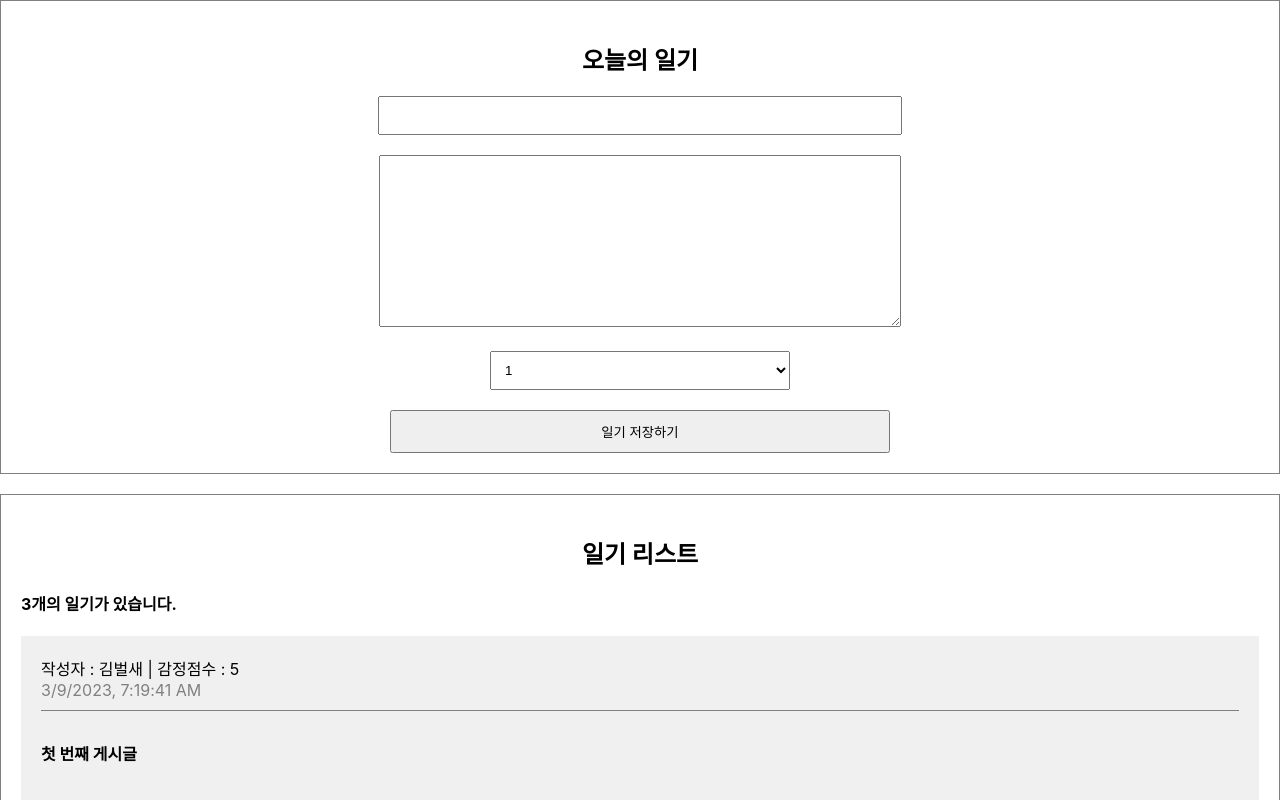
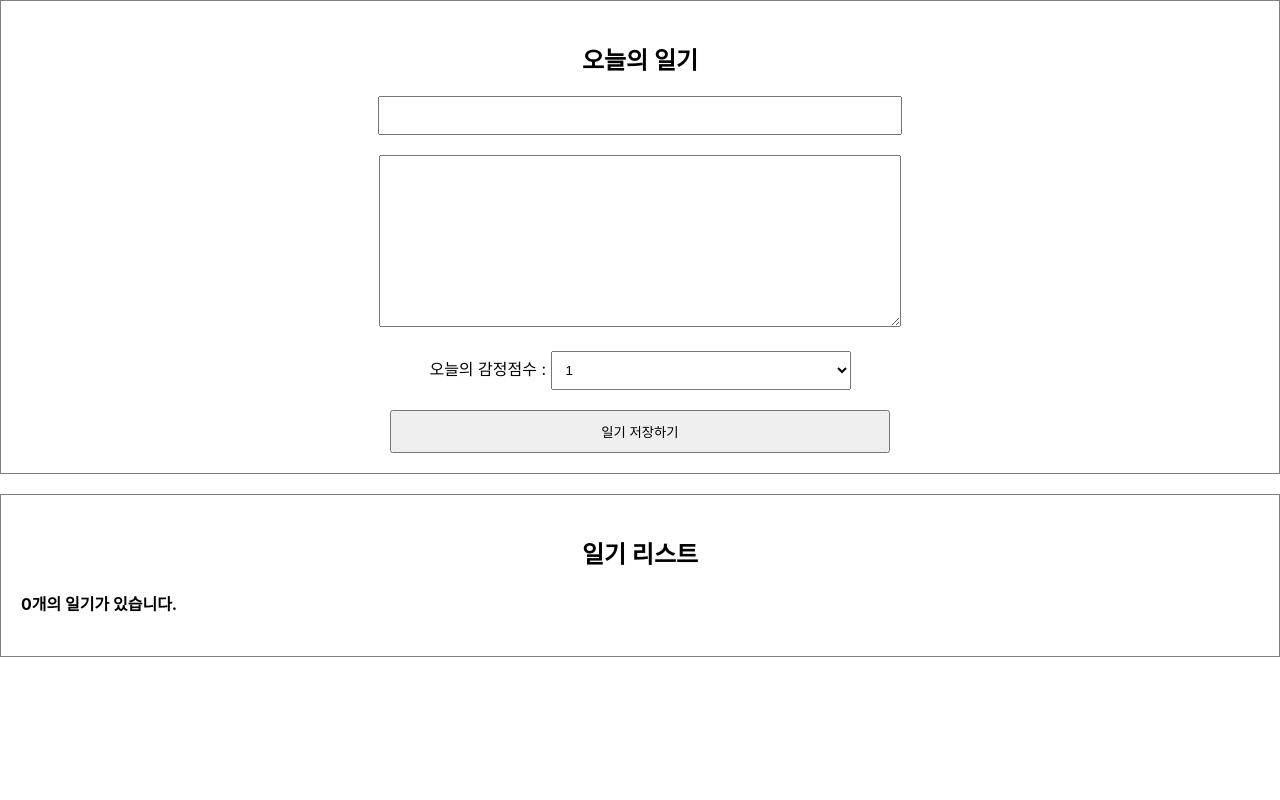
Before and after one commit to hummingbird99/temp-diary, a React (Create React App) app: page / in a window 1280 px wide. Shown: the top 800 px of the page. Built offline with nearby package versions, Linux system fonts and the light colour scheme.

Commit message:
Feat: 게시글 CRUD 기능 구현

```diff
--- a/src/App.js
+++ b/src/App.js
@@ -1,36 +1,42 @@
+import { useRef, useState } from "react";
 import "./App.css";
 import DiaryEditor from "./pages/DiaryEditor";
 import DiaryList from "./pages/DiaryList";
 
-const dummyList = [
-  {
-    id: Date.now(),
-    author: "김벌새",
-    content: "첫 번째 게시글",
-    emotion: 5,
-    created_date: new Date().getTime(),
-  },
-  {
-    id: 2,
-    author: "이벌새",
-    content: "두 번째 게시글",
-    emotion: 4,
-    created_date: new Date().getTime(),
-  },
-  {
-    id: 3,
-    author: "최벌새",
-    content: "세 번째 게시글",
-    emotion: 3,
-    created_date: new Date().getTime(),
-  },
-];
+function App() {
+  const [data, setData] = useState([]);
+  const dataId = useRef(0);
 
-function App() {
+  const onCreate = (author, content, emotion) => {
+    const created_date = new Date().getTime();
+    const newItem = {
+      author,
+      content,
+      emotion,
+      created_date,
+      id: dataId.current,
+    };
+    dataId.current += 1;
+    setData([newItem, ...data]);
+  };
+
+  const onRemove = (targetId) => {
+    const newDiaryList = data.filter((item) => item.id !== targetId);
+    setData(newDiaryList);
+  };
+
+  const onEdit = (targetId, newContent) => {
+    setData(
+      data.map((item) =>
+        item.id === targetId ? { ...item, content: newContent } : item
+      )
+    );
+  };
+
   return (
     <div className="App">
-      <DiaryEditor />
-      <DiaryList diaryList={dummyList} />
+      <DiaryEditor onCreate={onCreate} />
+      <DiaryList onEdit={onEdit} onRemove={onRemove} diaryList={data} />
     </div>
   );
 }
--- a/src/components/DiaryItem.js
+++ b/src/components/DiaryItem.js
@@ -1,16 +1,78 @@
+import { useRef, useState } from "react";
 import styles from "./DiaryItem.module.css";
 
-const DiaryItem = ({ author, content, created_date, emotion, id }) => {
+const DiaryItem = ({
+  onEdit,
+  onRemove,
+  author,
+  content,
+  created_date,
+  emotion,
+  id,
+}) => {
+  const localContentInput = useRef();
+  const [localContent, setLocalContent] = useState(content);
+  const [isEdit, setIsEdit] = useState(false);
+  const toggleIsEdit = () => setIsEdit(!isEdit);
+
+  const handleRemove = () => {
+    if (window.confirm(`${id}번째 일기를 정말 삭제하시겠습니까?`)) {
+      onRemove(id);
+    }
+  };
+
+  /* 수정 취소 이벤트 수행 */
+  const handleQuitEdit = () => {
+    setIsEdit(false);
+    setLocalContent(content);
+  };
+
+  /* 수정 완료 이벤트 수행 */
+  const handleEdit = () => {
+    if (localContent.length < 5) {
+      localContentInput.current.focus();
+      return;
+    }
+
+    if (window.confirm(`${id}번 째 일기를 수정하시겠습니까?`)) {
+      onEdit(id, localContent);
+      toggleIsEdit();
+    }
+  };
+
   return (
     <div className={styles.item}>
-      <div className="info">
+      <div className={styles.info}>
         <span>
-          작성자 : {author} | 감정점수 : {emotion}
+          작성자 : {author} | 감정 : {emotion}
         </span>
         <br />
-        <span className="date">{new Date(created_date).toLocaleString()}</span>
+        <span className={styles.date}>
+          {new Date(created_date).toLocaleString()}
+        </span>
       </div>
-      <div className="content">{content}</div>
+      <div className={styles.content}>
+        {isEdit ? (
+          <textarea
+            ref={localContentInput}
+            value={localContent}
+            onChange={(e) => setLocalContent(e.target.value)}
+          />
+        ) : (
+          content
+        )}
+      </div>
+      {isEdit ? (
+        <>
+          <button onClick={handleQuitEdit}>수정 취소</button>
+          <button onClick={handleEdit}>수정 완료</button>
+        </>
+      ) : (
+        <>
+          <button onClick={handleRemove}>삭제하기</button>
+          <button onClick={toggleIsEdit}>수정하기</button>
+        </>
+      )}
     </div>
   );
 };
--- a/src/pages/DiaryEditor.js
+++ b/src/pages/DiaryEditor.js
@@ -1,7 +1,7 @@
 import React, { useRef, useState } from "react";
 import styles from "./DiaryEditor.module.css";
 
-const DiaryEditor = () => {
+const DiaryEditor = ({ onCreate }) => {
   const authorInput = useRef(); // React.mutableRefObject: HTML DOM 요소에 접근
   const contentInput = useRef();
 
@@ -28,7 +28,13 @@ const DiaryEditor = () => {
       return;
     }
 
+    onCreate(state.author, state.content, state.emotion);
     alert("저장 성공");
+    setState({
+      author: "",
+      content: "",
+      emotion: 1,
+    });
   };
 
   return (
@@ -40,6 +46,7 @@ const DiaryEditor = () => {
           name="author"
           value={state.author}
           onChange={handlerChangeState}
+          type="text"
         />
       </div>
       <div>
@@ -48,9 +55,11 @@ const DiaryEditor = () => {
           name="content"
           value={state.content}
           onChange={handlerChangeState}
+          type="text"
         />
       </div>
       <div>
+        <span>오늘의 감정점수 : </span>
         <select
           name="emotion"
           value={state.emotion}
--- a/src/pages/DiaryEditor.module.css
+++ b/src/pages/DiaryEditor.module.css
@@ -4,24 +4,24 @@
   padding: 20px;
 }
 
-input,
+.container input,
 textarea {
   margin-bottom: 20px;
   width: 500px;
   padding: 10px;
 }
 
-textarea {
+.container textarea {
   height: 150px;
 }
 
-select {
+.container select {
   width: 300px;
   padding: 10px;
   margin-bottom: 20px;
 }
 
-button {
+.container button {
   width: 500px;
   padding: 10px;
   cursor: pointer;
--- a/src/pages/DiaryList.js
+++ b/src/pages/DiaryList.js
@@ -1,14 +1,19 @@
 import DiaryItem from "../components/DiaryItem";
 import styles from "./DiaryList.module.css";
 
-const DiaryList = ({ diaryList }) => {
+const DiaryList = ({ onEdit, onRemove, diaryList }) => {
   return (
     <div className={styles.list}>
       <h2>일기 리스트</h2>
       <h4>{diaryList.length}개의 일기가 있습니다.</h4>
       <div>
         {diaryList.map((item) => (
-          <DiaryItem key={item.id} {...item} />
+          <DiaryItem
+            key={item.id}
+            {...item}
+            onEdit={onEdit}
+            onRemove={onRemove}
+          />
         ))}
       </div>
     </div>
--- a/src/pages/DiaryList.module.css
+++ b/src/pages/DiaryList.module.css
@@ -4,6 +4,6 @@
   margin-top: 20px;
 }
 
-h2 {
+.list h2 {
   text-align: center;
 }
```
